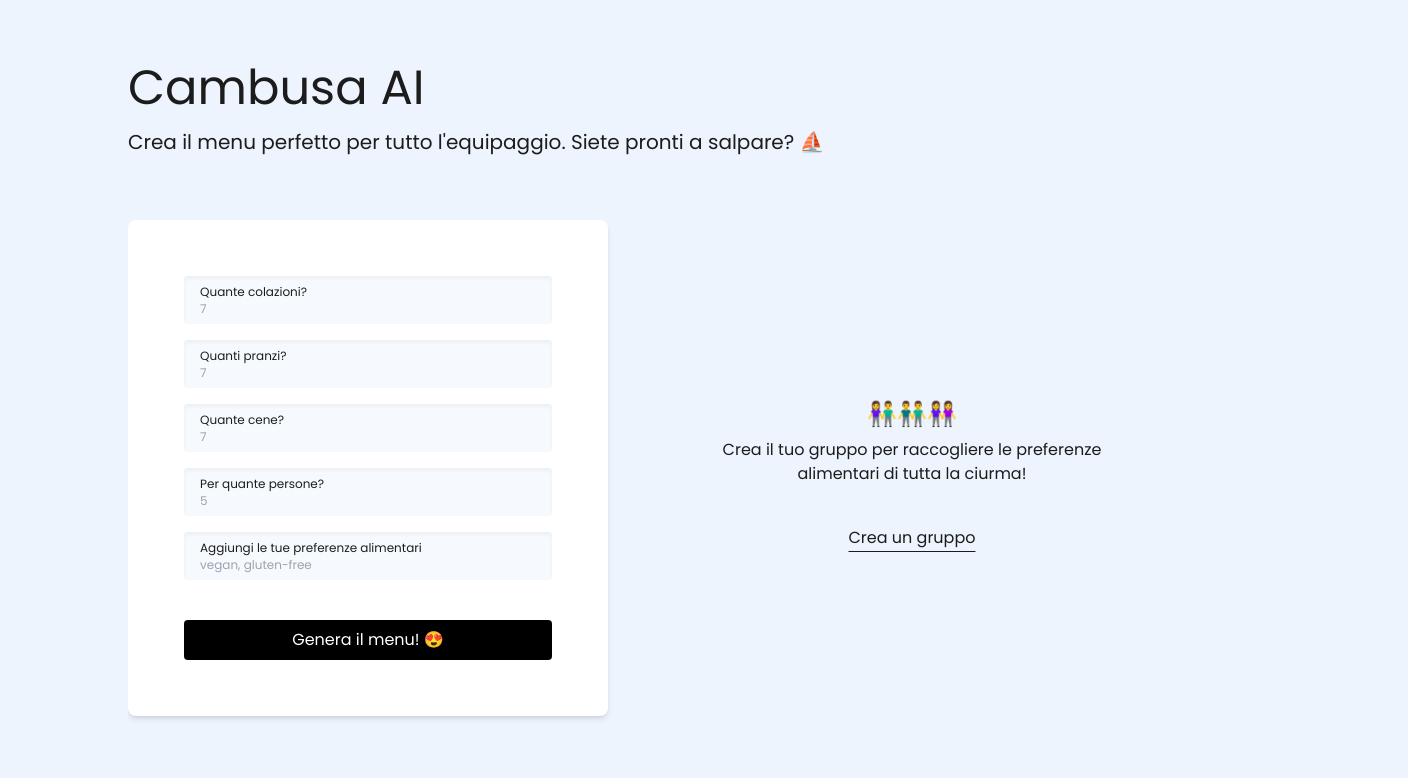
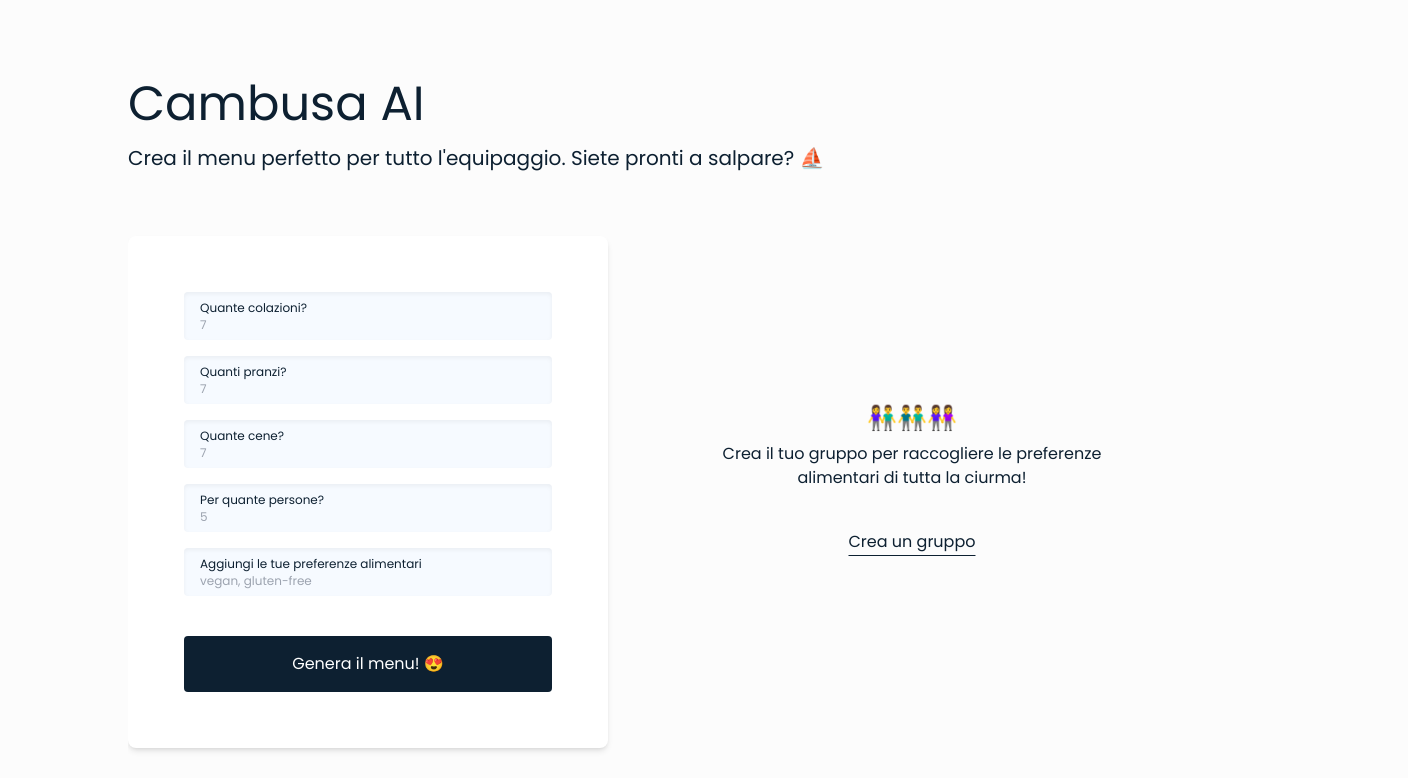
Before and after one commit to artscomi/cambusa, a Next.js app: page / in a window 1280 px wide. Shown: the top 778 px of the page, 1408 px wide, since content can reach past the window. Built offline with nearby package versions, Linux system fonts and the light colour scheme.

Commit message:
feat(): add wave animation

```diff
--- a/app/api/generate-meal-menu/actions.ts
+++ b/app/api/generate-meal-menu/actions.ts
@@ -26,7 +26,7 @@ export async function getMealListFromAi(
     });
 
     console.log('prompt', getPrompt(input))
-    console.log('result', result)
+    console.log('result', result.object)
     // revalidatePath('/meal-menu')
     return { type: "success", menu: result.object };
   } catch (e) {
--- a/app/layout.tsx
+++ b/app/layout.tsx
@@ -1,7 +1,9 @@
 import "/styles/globals.css";
 import ContextLayout from "./context-layout";
 import { Poppins } from "next/font/google";
+import Image from "next/image";
 import { ClerkProvider } from "@clerk/nextjs";
+import { Waves } from "@/components/Waves";
 
 const inter = Poppins({
   subsets: ["latin"], // Optional: specify subsets
@@ -21,10 +23,11 @@ export default function RootLayout({
   return (
     <ClerkProvider>
       <html lang="en">
-        <body className={inter.className}>
-          <main className="py-8 pb-24 md:px-10 md:py-16 lg:px-0 h-full m-auto max-w-[1024px] overflow-auto">
+        <body className={`${inter.className} flex flex-col min-h-screen`}>
+          <main className="py-8 md:px-10 md:pt-20 lg:px-0 m-auto max-w-[1024px] overflow-auto flex-1">
             <ContextLayout>{children}</ContextLayout>
           </main>
+          <Waves />
         </body>
       </html>
     </ClerkProvider>
--- a/app/page.tsx
+++ b/app/page.tsx
@@ -25,10 +25,7 @@ export default function Home() {
       <div className="w-full items-end">
         <div className="flex flex-col md:flex-row justify-items-center gap-16 items-center  md:rounded">
           <div className="flex-1 w-full">
-            <MainForm
-              startTransition={startTransition}
-              setError={setError}
-            />
+            <MainForm startTransition={startTransition} setError={setError} />
           </div>
           <div className="flex-1 w-full">
             <CreateGroupBox />
--- /dev/null
+++ b/components/Button/index.tsx
@@ -0,0 +1,17 @@
+import { motion, MotionProps } from "framer-motion";
+
+export const Button: React.FC<
+  React.ButtonHTMLAttributes<HTMLButtonElement> & MotionProps
+> = ({ children, className, ...props }) => {
+  const { whileTap, ...buttonProps } = props;
+
+  return (
+    <motion.button
+      whileTap={whileTap || { scale: 0.97 }}
+      className={`bg-primary rounded text-white p-4 hover:bg-gray-800 w-full ${className}`}
+      {...buttonProps}
+    >
+      {children}
+    </motion.button>
+  );
+};
--- a/components/CheckList/index.tsx
+++ b/components/CheckList/index.tsx
@@ -6,8 +6,10 @@ import { Ingredient } from "@/types/types";
 import { AnimatePresence, motion } from "framer-motion";
 import React, { useState } from "react";
 import { Icon } from "../Icons";
+import Toast from "../Toast";
 
 const Checklist: React.FC<{ items: Ingredient[] }> = ({ items }) => {
+  const [showToast, setShowToast] = useState(false);
   const [checkedItems, setCheckedItems] = useState<{ [key: string]: boolean }>(
     {}
   );
@@ -24,13 +26,7 @@ const Checklist: React.FC<{ items: Ingredient[] }> = ({ items }) => {
       .map((item) => `${item.item} - ${item.quantity} ${item.unit}`)
       .join("\n");
 
-    navigator.clipboard.writeText(listText).then(
-      () => alert("Lista della spesa copiata nei tuoi appunti!"),
-      () =>
-        alert(
-          "Oops.. qualcosa è andato storto mentre cercavo di copiare la lista nei tuoi appunti. Riprova per favore"
-        )
-    );
+    navigator.clipboard.writeText(listText).then(() => setShowToast(true));
   };
 
   const handleKeyDown = (e: React.KeyboardEvent<HTMLLIElement>, id: string) => {
@@ -91,6 +87,12 @@ const Checklist: React.FC<{ items: Ingredient[] }> = ({ items }) => {
           ))}
         </motion.ul>
       </div>
+      <Toast
+        message={"Lista della spesa copiata nei tuoi appunti!"}
+        type="info"
+        onClose={() => setShowToast(false)}
+        showToast={showToast}
+      />
     </AnimatePresence>
   );
 };
--- a/components/MainForm/index.tsx
+++ b/components/MainForm/index.tsx
@@ -13,6 +13,7 @@ import { useRouter } from "next/navigation";
 import { Loading } from "../Loading";
 import { getMealListFromAi } from "@/app/api/generate-meal-menu/actions";
 import { motion } from "framer-motion";
+import { Button } from "../Button";
 
 export const MainForm = ({
   groupData,
@@ -93,8 +94,7 @@ export const MainForm = ({
 
   return (
     <>
-      <div className="md:rounded-lg p-14 bg-white mb-10 shadow-md">
-        <div className="">
+      <div className="md:rounded-lg p-14 bg-white shadow-md">
         {groupData && (
           <h1 className="mb-10 text-3xl">{`Genera la tua cambusa per il gruppo
             ${groupData.id}`}</h1>
@@ -111,15 +111,9 @@ export const MainForm = ({
               />
             ))}
           </div>
-            <motion.button
-              whileTap={{ scale: 0.97 }}
-              type="submit"
-              className="bg-black rounded h-15 text-white p-2 hover:bg-gray-800 w-full"
-            >
-              Genera il menu! 😍
-            </motion.button>
+
+          <Button type="submit"> Genera il menu! 😍</Button>
         </form>
-        </div>
       </div>
     </>
   );
--- a/components/MealList/index.tsx
+++ b/components/MealList/index.tsx
@@ -4,6 +4,7 @@ import { useMealContext } from "@/context/useMealContext";
 import { AnimatePresence, motion } from "framer-motion";
 import { containerVariants, itemVariants } from "@/animations/framer-variants";
 import { EmptyMealList } from "./EmptyMealList";
+import { CreateShoppingListCta } from "./CreateShoppingListCta";
 
 export const MealList = () => {
   const { mealList, setMealList } = useMealContext();
@@ -91,6 +92,7 @@ export const MealList = () => {
                   </motion.div>
                 )
             )}
+            <CreateShoppingListCta />
           </motion.div>
         )}
       </div>
--- /dev/null
+++ b/components/Waves/index.tsx
@@ -0,0 +1,26 @@
+"use client";
+
+import { motion } from "framer-motion";
+
+export const Waves = () => {
+  return (
+    <svg
+      xmlns="http://www.w3.org/2000/svg"
+      viewBox="0 0 1920 140"
+      className="w-[110%]"
+    >
+      <motion.path
+        d="M1920 0l-107 28c-106 29-320 85-533 93-213 7-427-36-640-50s-427 0-533 7L0 85v171h1920z"
+        animate={{ y: [0, 3, 0], x: [-10, 0, -10] }}
+        transition={{ duration: 3, repeat: Infinity }}
+        fill="0d2031"
+      />
+      <motion.path
+        d="M0 129l64-26c64-27 192-81 320-75 128 5 256 69 384 64 128-6 256-80 384-91s256 43 384 70c128 26 256 26 320 26h64v96H0z"
+        fill="#0094c6"
+        animate={{ y: [3, 0, 3], x: [-10, 0, -10] }}
+        transition={{ duration: 3, repeat: Infinity }}
+      />
+    </svg>
+  );
+};
--- a/styles/globals.css
+++ b/styles/globals.css
@@ -3,9 +3,14 @@
 @tailwind utilities;
 
 :root {
-  --foreground-rgb: 28, 28, 28;
+  --foreground-rgb: 0, 255, 255;
   --background-start-rgb: 165, 200, 250;
   --background-end-rgb: 255, 255, 255;
+  --white: #ffffff;
+  --background: #FCFCFC;
+  --primary: #0d2031;
+  --secondary: #0094c6;
+  --tertiary: #0094c6;
 }
 
 @media (prefers-color-scheme: dark) {
@@ -16,9 +21,10 @@
   }
 }
 
+
 body {
-  color: rgb(var(--foreground-rgb));
-  background: rgba(var(--background-start-rgb), 0.2);
+  color: var(--primary);
+  background: var(--background);
 }
 
 input::placeholder,
--- a/tailwind.config.ts
+++ b/tailwind.config.ts
@@ -8,13 +8,15 @@ const config: Config = {
   ],
   theme: {
     extend: {
-      backgroundImage: {
-        "gradient-radial": "radial-gradient(var(--tw-gradient-stops))",
-        "gradient-conic":
-          "conic-gradient(from 180deg at 50% 50%, var(--tw-gradient-stops))",
+      colors: {
+        primary: "var(--primary)",
+        secondary: "var(--secondary)",
+        tertiary: "var(--tertiary)",
+        background: "var(--background)",
       },
     },
   },
+
   plugins: [],
 };
 export default config;
--- a/utils/getPrompt.ts
+++ b/utils/getPrompt.ts
@@ -10,7 +10,7 @@ export const getPrompt = ({
   Preferenze alimentari includono: pasta circa 100 grammi a testa, ${dietaryPreferences}. Cerca di accontentare tutti, senza proporre piatti diversi per ognuno, tranne a Colazione. Non includere nel menu integratori alimentari. Cerca di proporre carboidrati a pranzo e proteine a cena.
   I piatti devono essere adatti alla preparazione in barca, quindi privilegia preparazioni semplici ed evita l'uso del forno.
  Genera un oggetto JSON che rappresenti un piano alimentare. L'oggetto deve avere tre categorie principali: "colazioni", "pranzi" e "cene".
-Per ogni categoria, includi 2-3 pasti.
+Per ogni categoria, includi il numero di pasti indicato.
 Ogni pasto deve avere almeno un piatto, e ogni piatto deve contenere 2-4 ingredienti.
 Ogni ingrediente deve avere un ID, nome dell'elemento (usando le emoji per gli alimenti), una quantità e un'unità di misura (ad es. grammi, pezzi, tazze).
 Gli ID per ogni categoria, pasto, piatto e ingrediente devono essere unici.
```
Also changed, not shown: 1 other file (tests, documents, lock files or other folders). Lines whose indentation alone changed are shown as unchanged.
